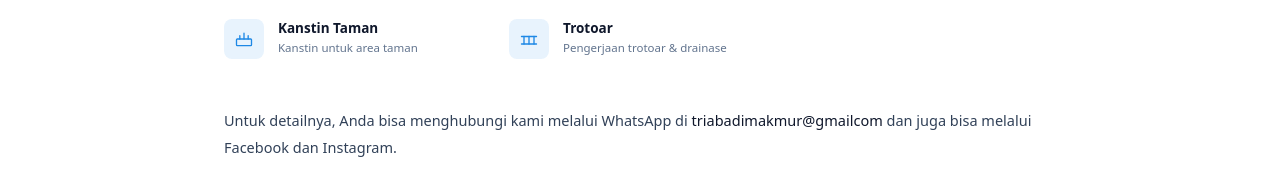
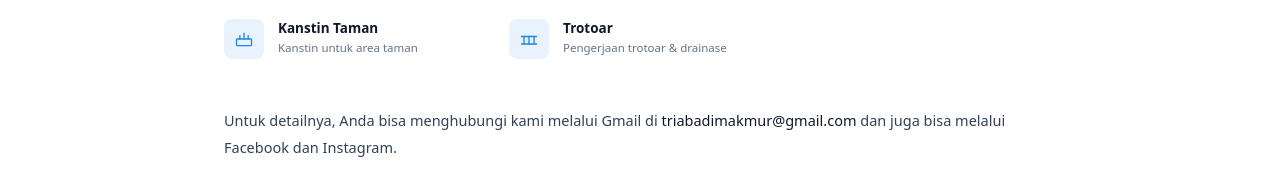
Before and after one commit to kresekhitam28/tri-abadi, a Next.js app: page /layanan/infrastruktur/pengaspalan in a window 1280 px wide. Shown: the part 1214-1398 px from the top of the page. Built offline with nearby package versions, Linux system fonts and the light colour scheme.

Commit message:
Update website PT KHB

```diff
--- a/src/components/Pengaspalan.jsx
+++ b/src/components/Pengaspalan.jsx
@@ -320,8 +320,8 @@ const content = {
     introP2Prefix: "Dari team Kontraktor ",
     introP2Mid: ", kami mau menawarkan dan melayani pengerjaan jalan, perbaikan jalan, serta aspal dan pembuatan aspal.",
     otherKicker: "Bukan hanya aspal",
-    contactP1: "Untuk detailnya, Anda bisa menghubungi kami melalui WhatsApp di ",
-    contactEmail: "triabadimakmur@gmailcom",
+    contactP1: "Untuk detailnya, Anda bisa menghubungi kami melalui Gmail di ",
+    contactEmail: "triabadimakmur@gmail.com",
     contactP2: " dan juga bisa melalui Facebook dan Instagram.",
     acc1Title: "Seperti Pengaspalan Untuk",
     acc1Intro: "Kami melayani berbagai kebutuhan pengaspalan untuk:",
```
